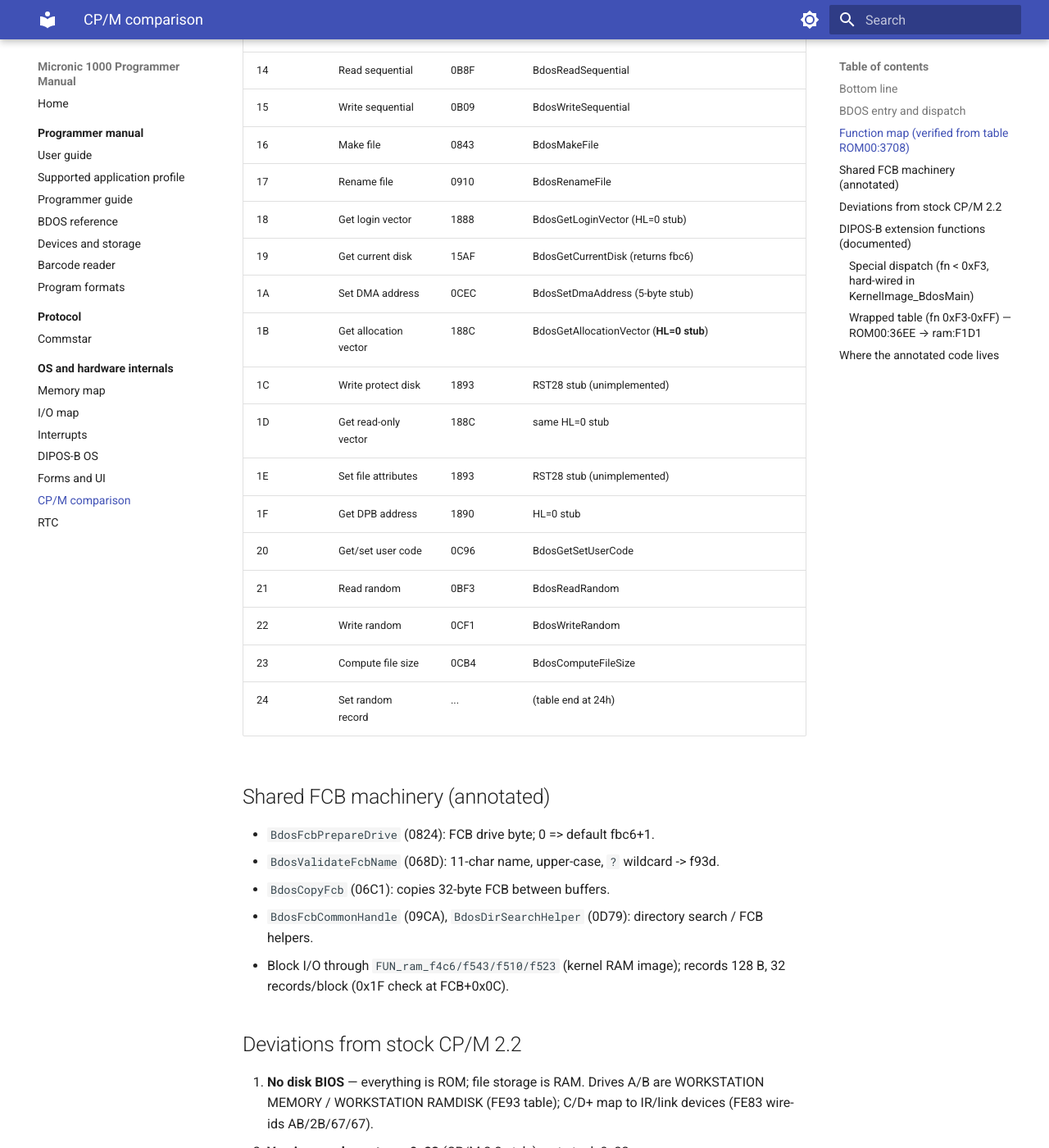
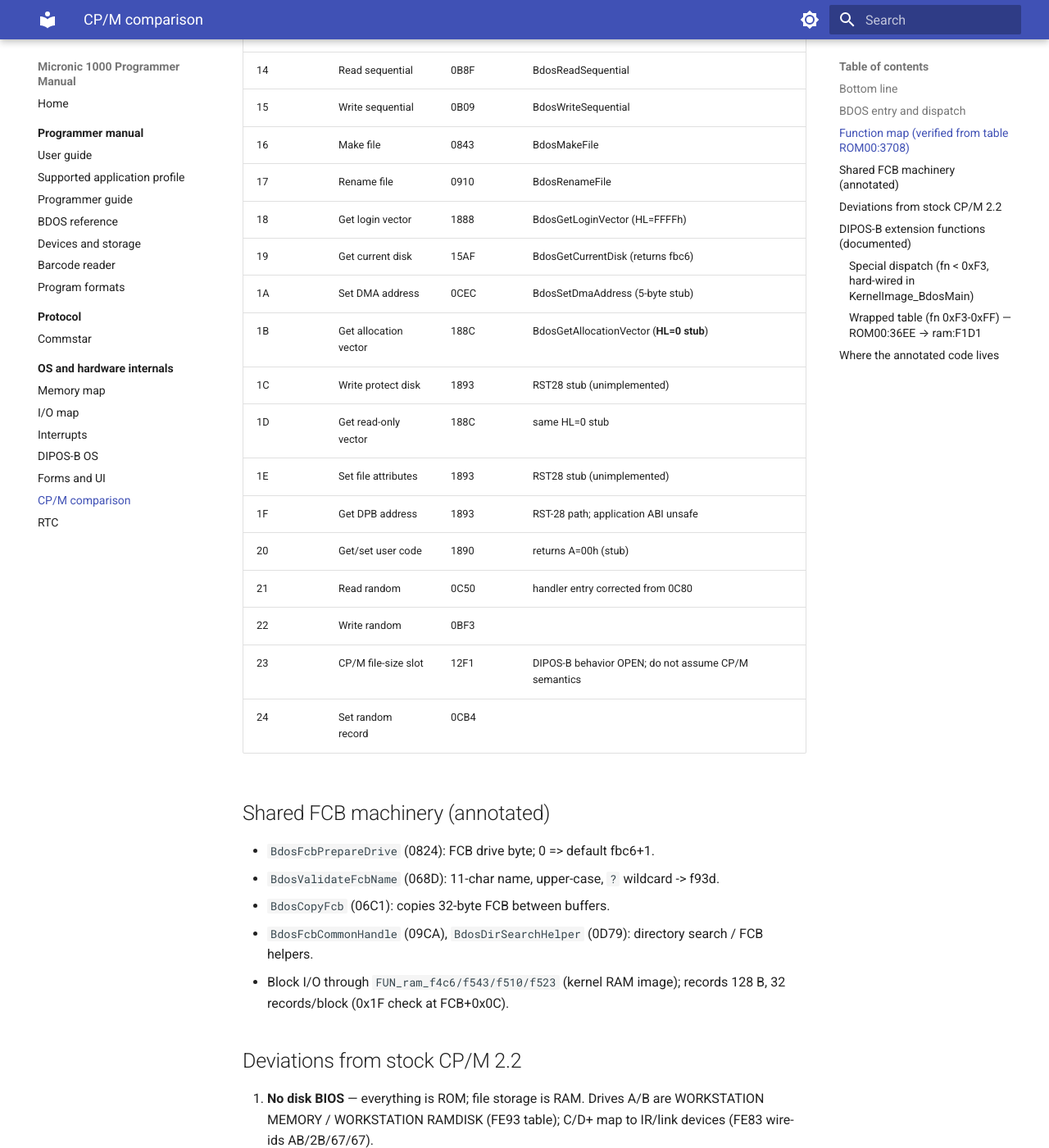
Before and after one commit to philpem/micronic1000, an MkDocs documentation site: the page built from doc/internals/cp-m-comparison.md, in a window 1280 px wide and 1400 px high, scrolled down 2015 px. Shown: the whole window at 82% size. Built offline with MkDocs 1.6.1 and Material for MkDocs 9.7.7, drawn with Linux system fonts in a browser that asks for light colours.

Commit message:
correct BDOS dispatch documentation

```diff
--- a/doc/internals/cp-m-comparison.md
+++ b/doc/internals/cp-m-comparison.md
@@ -62,19 +62,19 @@ the whole OS is in ROM, and the "disks" are RAM (Workstation MEMORY
 | 15 | Write sequential | 0B09 | BdosWriteSequential |
 | 16 | Make file | 0843 | BdosMakeFile |
 | 17 | Rename file | 0910 | BdosRenameFile |
-| 18 | Get login vector | 1888 | BdosGetLoginVector (HL=0 stub) |
+| 18 | Get login vector | 1888 | BdosGetLoginVector (HL=FFFFh) |
 | 19 | Get current disk | 15AF | BdosGetCurrentDisk (returns fbc6) |
 | 1A | Set DMA address | 0CEC | BdosSetDmaAddress (5-byte stub) |
 | 1B | Get allocation vector | 188C | BdosGetAllocationVector (**HL=0 stub**) |
 | 1C | Write protect disk | 1893 | RST28 stub (unimplemented) |
 | 1D | Get read-only vector | 188C | same HL=0 stub |
 | 1E | Set file attributes | 1893 | RST28 stub (unimplemented) |
-| 1F | Get DPB address | 1890 | HL=0 stub |
-| 20 | Get/set user code | 0C96 | BdosGetSetUserCode |
-| 21 | Read random | 0BF3 | BdosReadRandom |
-| 22 | Write random | 0CF1 | BdosWriteRandom |
-| 23 | Compute file size | 0CB4 | BdosComputeFileSize |
-| 24 | Set random record | ... | (table end at 24h) |
+| 1F | Get DPB address | 1893 | RST-28 path; application ABI unsafe |
+| 20 | Get/set user code | 1890 | returns A=00h (stub) |
+| 21 | Read random | 0C50 | handler entry corrected from 0C80 |
+| 22 | Write random | 0BF3 | |
+| 23 | CP/M file-size slot | 12F1 | DIPOS-B behavior OPEN; do not assume CP/M semantics |
+| 24 | Set random record | 0CB4 | |
 
 ## Shared FCB machinery (annotated)
 
```
Also changed, not shown: doc/internals/os-diposb.md (+1 -1 lines), doc/manual/bdos-reference.md (+6 -4 lines), doc/manual/programmer-guide.md (+2 -2 lines), doc/manual/supported-profile.md (+1 -1 lines), doc/research/TASKS.md (+10 -4 lines).
